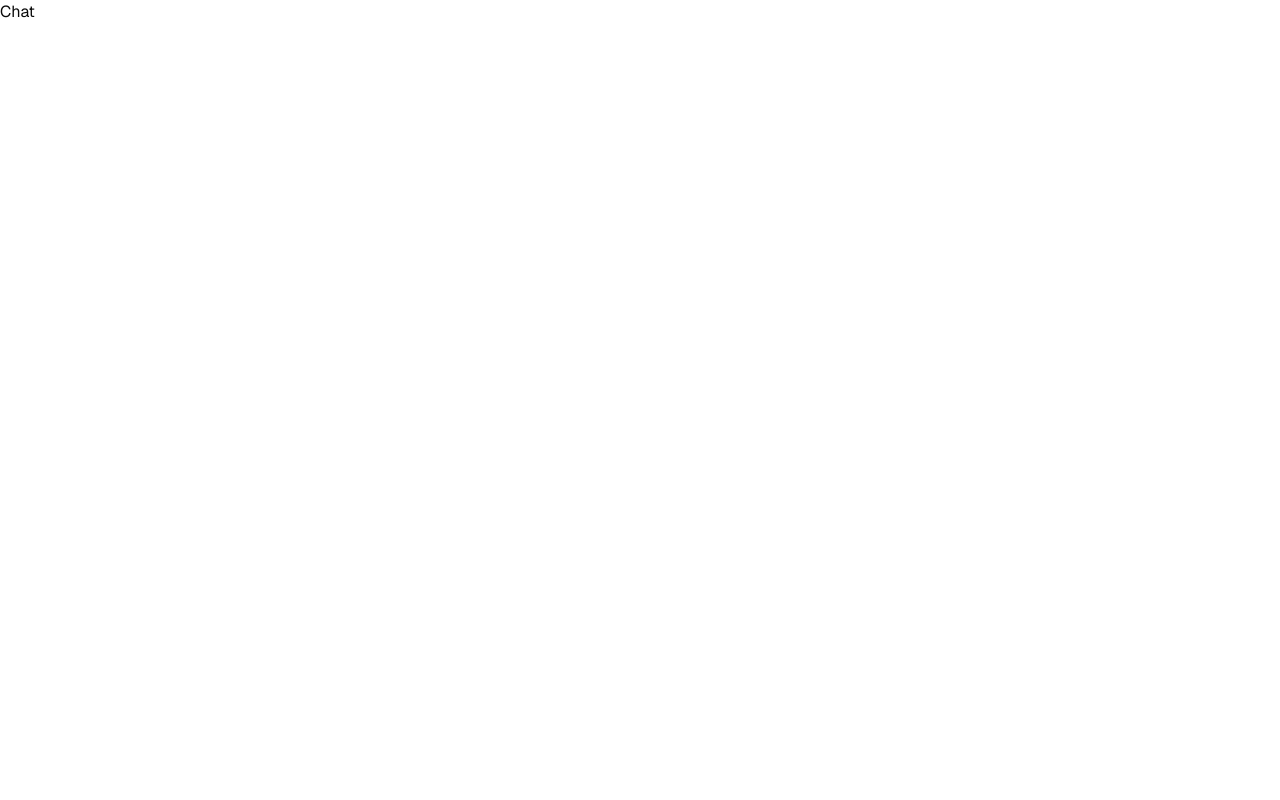
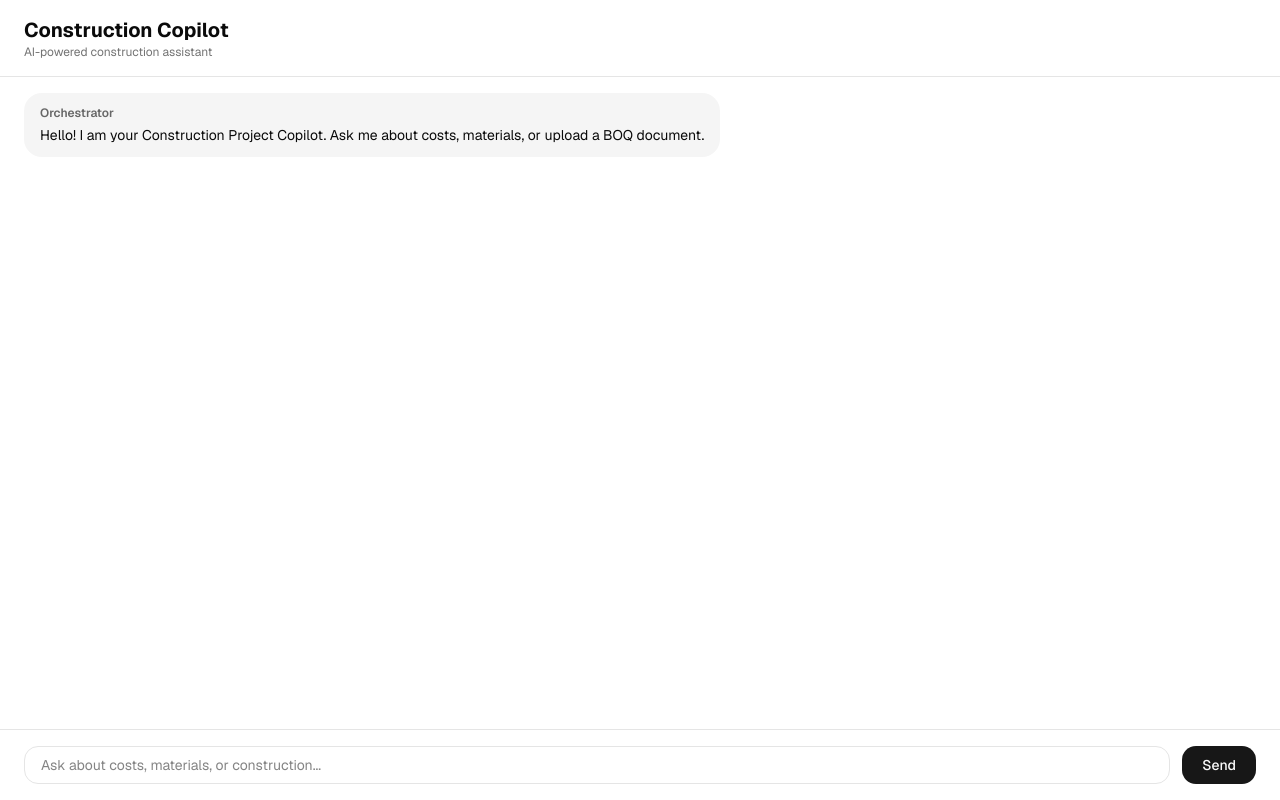
Before and after one commit to JENK2007/construction-copilot, a Next.js app in the folder web/: page /chat in a window 1280 px wide. Built offline with nearby package versions, Linux system fonts and the light colour scheme.

Commit message:
Build chat UI with message flow and agent labels

```diff
--- a/web/src/app/chat/page.tsx
+++ b/web/src/app/chat/page.tsx
@@ -1,3 +1,111 @@
+'use client'
+
+import { useState } from 'react'
+import { UserButton } from '@clerk/nextjs'
+
+type Message = {
+  id: string
+  role: 'user' | 'assistant'
+  content: string
+  agent?: string
+}
+
 export default function ChatPage() {
-  return <h1>Chat</h1>
+  const [messages, setMessages] = useState<Message[]>([
+    {
+      id: '1',
+      role: 'assistant',
+      content: 'Hello! I am your Construction Project Copilot. Ask me about costs, materials, or upload a BOQ document.',
+      agent: 'Orchestrator',
+    },
+  ])
+  const [input, setInput] = useState('')
+  const [loading, setLoading] = useState(false)
+
+  const sendMessage = async () => {
+    if (!input.trim()) return
+    const userMsg: Message = {
+      id: Date.now().toString(),
+      role: 'user',
+      content: input,
+    }
+    setMessages((prev) => [...prev, userMsg])
+    setInput('')
+    setLoading(true)
+
+    // Placeholder response — real agent call comes in Phase 6
+    setTimeout(() => {
+      setMessages((prev) => [
+        ...prev,
+        {
+          id: Date.now().toString(),
+          role: 'assistant',
+          content: 'I am processing your request. The agent backend is not connected yet.',
+          agent: 'Knowledge Agent',
+        },
+      ])
+      setLoading(false)
+    }, 1000)
+  }
+
+  return (
+    <div className="flex flex-col h-screen bg-background">
+      {/* Header */}
+      <div className="flex items-center justify-between px-6 py-4 border-b">
+        <div>
+          <h1 className="text-xl font-bold">Construction Copilot</h1>
+          <p className="text-xs text-muted-foreground">AI-powered construction assistant</p>
+        </div>
+        <UserButton />
+      </div>
+
+      {/* Messages */}
+      <div className="flex-1 overflow-y-auto px-6 py-4 space-y-4">
+        {messages.map((msg) => (
+          <div
+            key={msg.id}
+            className={`flex ${msg.role === 'user' ? 'justify-end' : 'justify-start'}`}
+          >
+            <div
+              className={`max-w-[70%] rounded-2xl px-4 py-3 text-sm ${
+                msg.role === 'user'
+                  ? 'bg-primary text-primary-foreground'
+                  : 'bg-muted text-foreground'
+              }`}
+            >
+              {msg.agent && (
+                <p className="text-xs font-semibold mb-1 opacity-60">{msg.agent}</p>
+              )}
+              {msg.content}
+            </div>
+          </div>
+        ))}
+        {loading && (
+          <div className="flex justify-start">
+            <div className="bg-muted rounded-2xl px-4 py-3 text-sm text-muted-foreground">
+              Thinking...
+            </div>
+          </div>
+        )}
+      </div>
+
+      {/* Input */}
+      <div className="px-6 py-4 border-t flex gap-3">
+        <input
+          className="flex-1 rounded-xl border bg-background px-4 py-2 text-sm outline-none focus:ring-2 focus:ring-primary"
+          placeholder="Ask about costs, materials, or construction..."
+          value={input}
+          onChange={(e) => setInput(e.target.value)}
+          onKeyDown={(e) => e.key === 'Enter' && sendMessage()}
+        />
+        <button
+          onClick={sendMessage}
+          disabled={loading}
+          className="px-5 py-2 rounded-xl bg-primary text-primary-foreground text-sm font-medium hover:opacity-90 disabled:opacity-50 transition"
+        >
+          Send
+        </button>
+      </div>
+    </div>
+  )
 }
```
